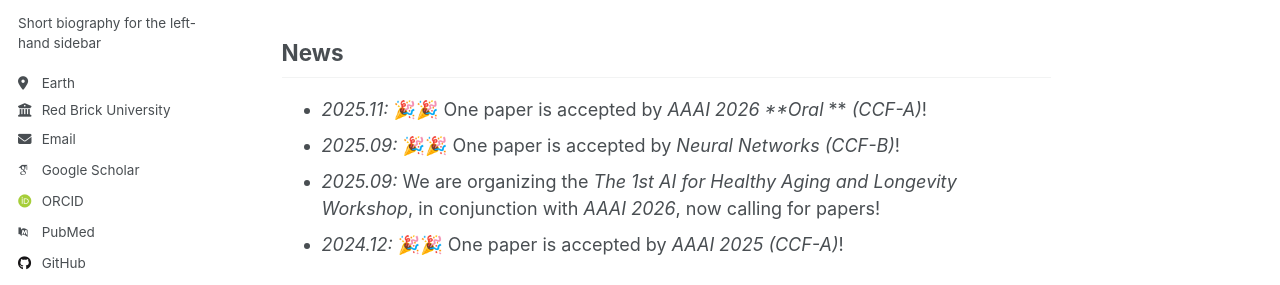
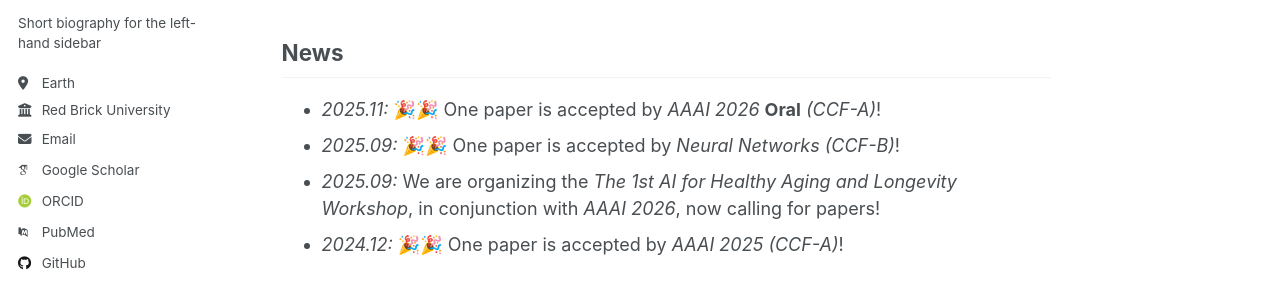
Before and after one commit to YXNTU/YXNTU.github.io, a Jekyll site: the page built from _pages/about.md, in a window 1280 px wide and 900 px high. Shown: the part 303-588 px from the top of the window. Built offline with Jekyll 4.4.1, drawn with Linux system fonts in a browser that asks for light colours; some web fonts are replaced; a script that is not in the unit is left out.

```diff
--- a/_pages/about.md
+++ b/_pages/about.md
@@ -12,7 +12,7 @@ Xiao Yang is currently a second-year Ph.D. student at Nanyang Technological Univ
 
 ## News
 
-- *2025.11:* 🎉🎉 One paper is accepted by *AAAI 2026 **Oral* **   *(CCF-A)*!
+- *2025.11:* 🎉🎉 One paper is accepted by *AAAI 2026*  **Oral**  *(CCF-A)*!
 - *2025.09:* 🎉🎉 One paper is accepted by *Neural Networks* *(CCF-B)*!
 - *2025.09:* We are organizing the *The 1st AI for Healthy Aging and Longevity Workshop*, in conjunction with *AAAI 2026*, now calling for papers!
 - *2024.12:* 🎉🎉 One paper is accepted by *AAAI 2025* *(CCF-A)*!
```
